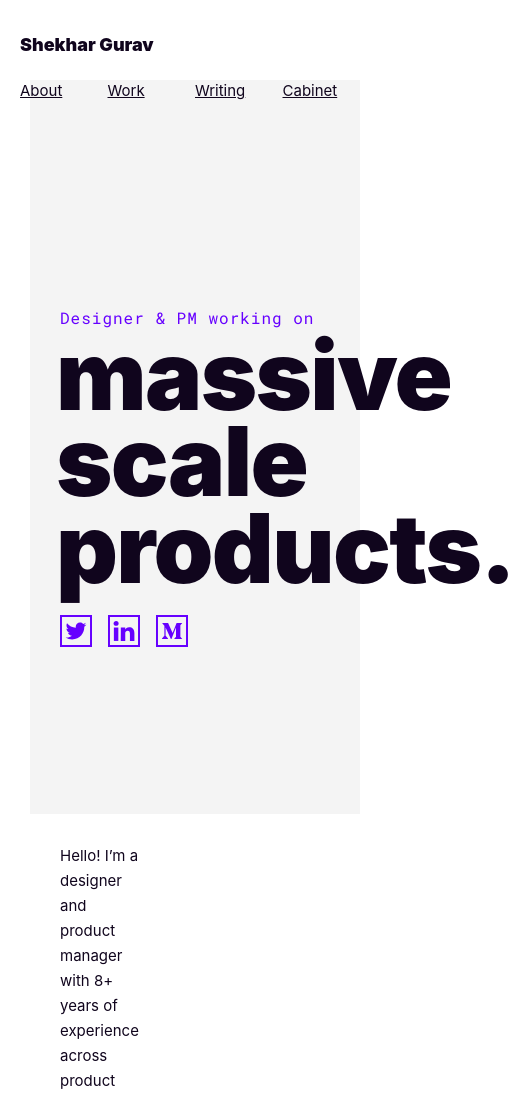
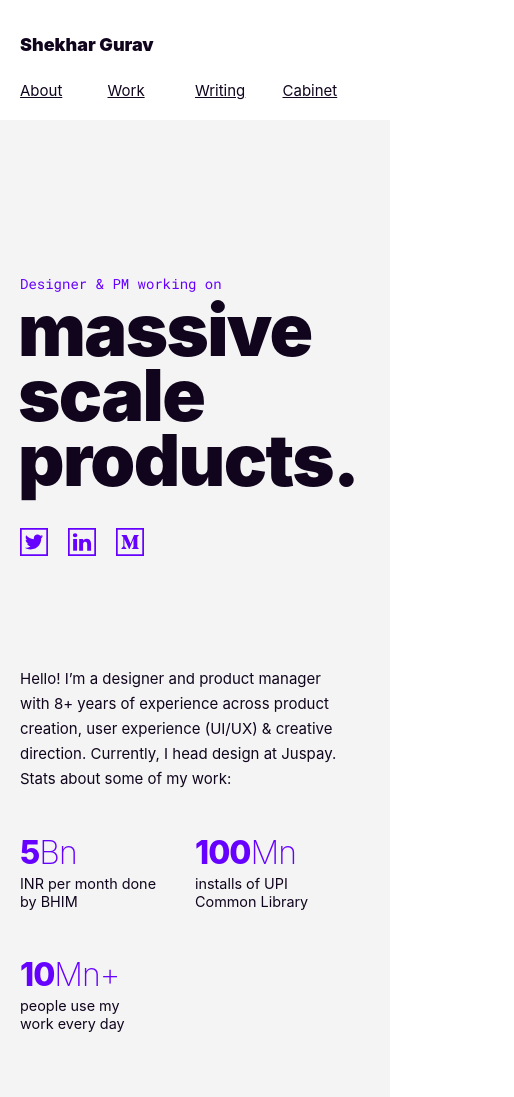
Before and after one commit to pzync/portfolio-cover, a Gatsby site: page / in a window 390 px wide. Shown: the top 1097 px of the page, 514 px wide, since content can reach past the window. Built offline with nearby package versions, Linux system fonts and the light colour scheme; Gatsby itself is replaced by a stand-in of ours; a web font is replaced by a local one.

Commit message:
Mobile is done... Yayy!

```diff
--- a/src/components/layout.css
+++ b/src/components/layout.css
@@ -12,18 +12,12 @@ body {
   -webkit-font-smoothing: antialiased;
   -moz-osx-font-smoothing: grayscale;
   text-rendering: optimizeLegibility;
+  animation: EnterAnimation 1s forwards cubic-bezier(0.2, 0.8, 0.2, 1);
 }
 
 .CoverContainer {
-  /* background-color: #f4f4f4;
-  position: fixed;
-  top:80px;
-  left: 30px;
-  width: calc(100vw - 120px);
-  padding: 30px 30px; */
   width: calc(100vw - 120px);
   margin: 0 auto;
-  animation: EnterAnimation 1s forwards cubic-bezier(0.2, 0.8, 0.2, 1);
 }
 
 .GrayJacketBg {
@@ -33,8 +27,8 @@ body {
   top:80px;
   left: 30px;
   right: 30px;
-  height: calc(100vh - 170px);
-  padding: 30px 30px;
+  height: calc(100vh - 110px);
+
 
 }
 
@@ -77,7 +71,7 @@ body {
 }
 
 .SocialLinkLogo {
-margin-right: 16px;
+  margin-right: 16px;
 }
 
 .HelloAndStatsAtBottom {
@@ -132,3 +126,57 @@ margin-right: 16px;
   color: #10051D;
 
 }
+
+/* Making everything mobile responsive */
+
+@media only screen and (max-width: 480px) {
+  .GrayJacketBg {
+    top: 100px;
+    left: 0;
+    right: 0;
+    height: calc(148vh);
+  }
+
+  .CoverContainer {
+    width: calc(100vw - 40px);
+  }
+
+  .H1AndSocialLinkLogos {
+    margin-top: 16vh;
+  }
+
+  .SmallH1 {
+    font-size: 14px;
+    letter-spacing: 0;
+  }
+
+  .HugeH1 {
+    font-size: 72px;
+    margin-bottom: 36px;
+    margin-left: -2px;
+  }
+
+  .SocialLinkLogo {
+    width: 28px;
+    margin-right: 20px;
+  }
+
+  .HelloAndStatsAtBottom {
+    display: block;
+    margin-top: 12vh;
+    align-items: end;
+  }
+
+  .StatsContainer {
+    grid-template-columns: repeat(2, 1fr);
+    justify-items: start;
+    padding: 48px 0;
+    grid-row-gap: 48px;
+
+  }
+
+  .StatNumber {
+    font-size: 32px;
+  }
+
+}
--- a/src/pages/index.js
+++ b/src/pages/index.js
@@ -54,6 +54,7 @@ const IndexPage = () => (
     </div>
 
     <div className="GrayJacketBg" />
+
     </div>
   </Layout>
 )
```
